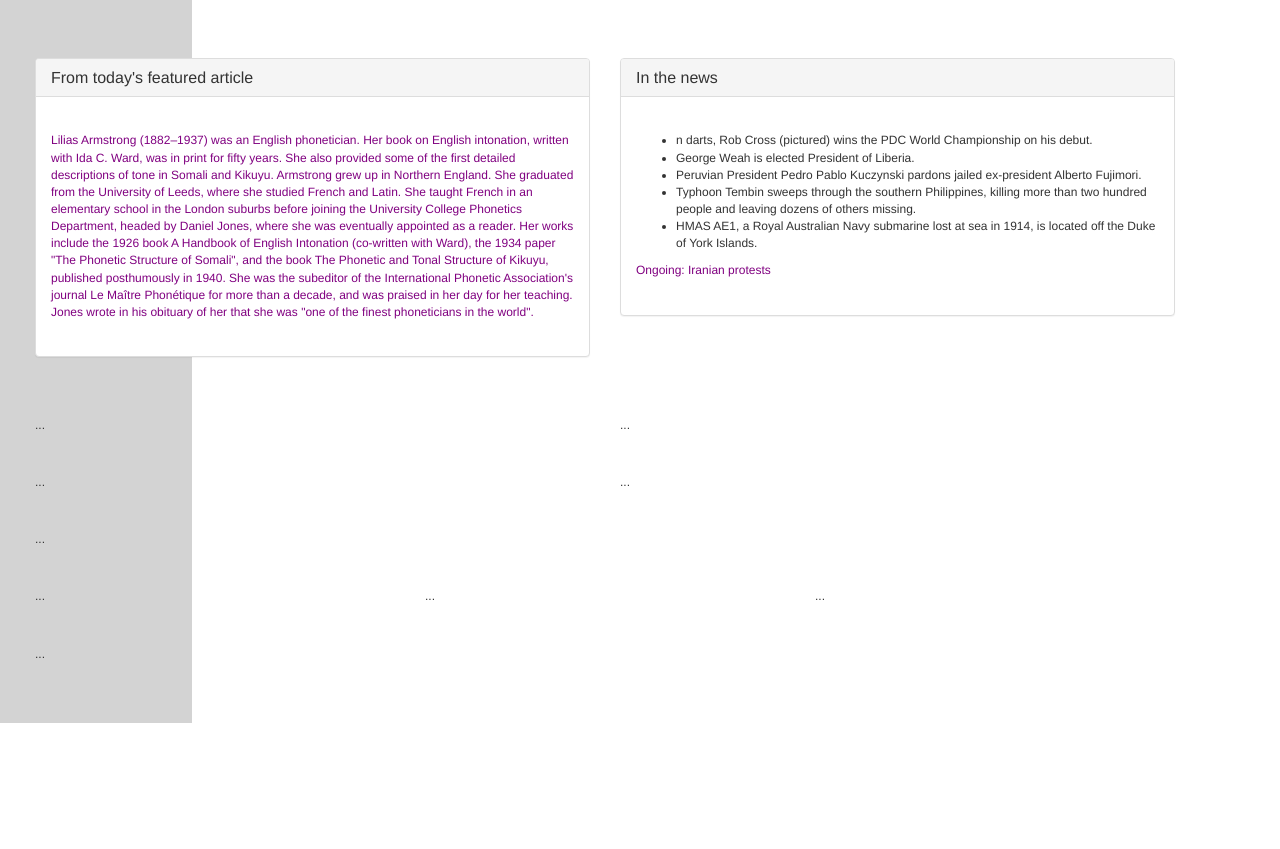
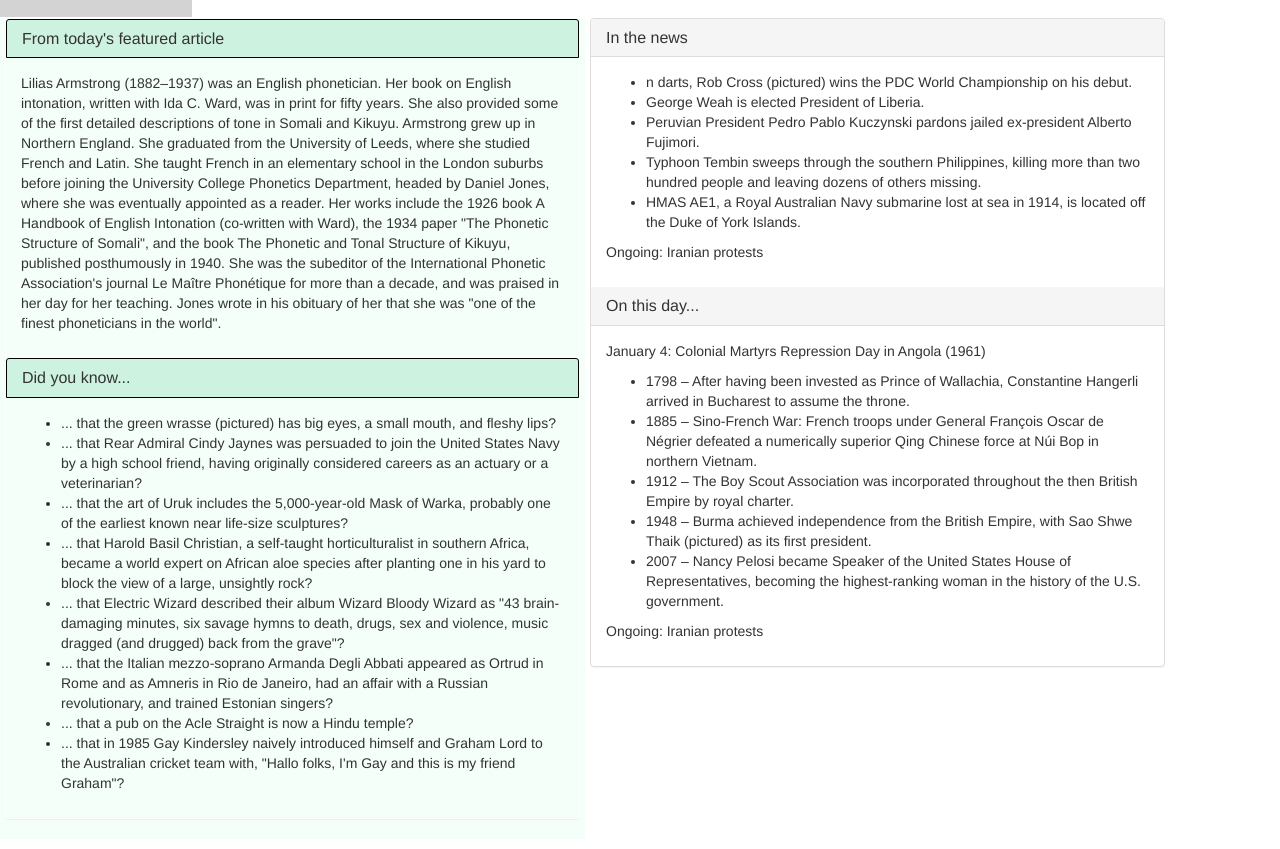
Before and after one commit to Jahmanz/wikipedia-copy, a plain HTML site: page index.html in a window 1280 px wide. Shown: the part 1549-2398 px from the top of the page. Before the commit the page ends 2272 px from the top, so only its background shows below. Drawn offline with Linux system fonts and the light colour scheme.

Commit message:
started working on body

```diff
--- a/css/styles.css
+++ b/css/styles.css
@@ -22,3 +22,26 @@
 #sidebar p.group_title {
   color: black;
 }
+
+#body {
+  display: inline-block;
+  margin: 0;
+}
+
+.col-md-6 {
+  padding-left: 5px;
+  padding-right: 5px;
+}
+
+.green_heading {
+  background-color: #cef2e0;
+  border: 1px solid black;
+}
+
+.green_body {
+  background-color: #f5fffa;
+}
+
+.green_column {
+  background-color: #f5fffa;
+}
--- a/index.html
+++ b/index.html
@@ -96,24 +96,40 @@
       <p>Svenska</p>
       <p>Turkish</p>
       <p>Chinese</p>
+    </div>
     <!-- </div> languages -->
   </div>
 
-  <div class="container">
+  <div class="container" id="body">
     <div class="row">
       <div class="col-md-6"></div>
       <div class="col-md-6"></div>
 
     </div>
 
-    <div class="row">
-        <div class="col-md-6">
-          <div class="panel panel-default">
-            <div class="panel-heading">
+    <div class="row" c>
+        <div class="col-md-6 green_column">
+          <div class="panel" >
+            <div class="panel-heading green_heading">
               <h2 class="panel-title">From today's featured article</h2>
             </div>
-            <div class="panel-body">
+            <div class="panel-body green_body">
               <p>Lilias Armstrong (1882–1937) was an English phonetician. Her book on English intonation, written with Ida C. Ward, was in print for fifty years. She also provided some of the first detailed descriptions of tone in Somali and Kikuyu. Armstrong grew up in Northern England. She graduated from the University of Leeds, where she studied French and Latin. She taught French in an elementary school in the London suburbs before joining the University College Phonetics Department, headed by Daniel Jones, where she was eventually appointed as a reader. Her works include the 1926 book A Handbook of English Intonation (co-written with Ward), the 1934 paper "The Phonetic Structure of Somali", and the book The Phonetic and Tonal Structure of Kikuyu, published posthumously in 1940. She was the subeditor of the International Phonetic Association's journal Le Maître Phonétique for more than a decade, and was praised in her day for her teaching. Jones wrote in his obituary of her that she was "one of the finest phoneticians in the world".</p>
+            </div>
+            <div class="panel-heading green_heading">
+              <h2 class="panel-title">Did you know...</h2>
+            </div>
+            <div class="panel-body green_body">
+              <ul>
+                <li>... that the green wrasse (pictured) has big eyes, a small mouth, and fleshy lips?</li>
+                <li>... that Rear Admiral Cindy Jaynes was persuaded to join the United States Navy by a high school friend, having originally considered careers as an actuary or a veterinarian?</li>
+                <li>... that the art of Uruk includes the 5,000-year-old Mask of Warka, probably one of the earliest known near life-size sculptures?</li>
+                <li>... that Harold Basil Christian, a self-taught horticulturalist in southern Africa, became a world expert on African aloe species after planting one in his yard to block the view of a large, unsightly rock?</li>
+                <li>... that Electric Wizard described their album Wizard Bloody Wizard as "43 brain-damaging minutes, six savage hymns to death, drugs, sex and violence, music dragged (and drugged) back from the grave"?</li>
+                <li>... that the Italian mezzo-soprano Armanda Degli Abbati appeared as Ortrud in Rome and as Amneris in Rio de Janeiro, had an affair with a Russian revolutionary, and trained Estonian singers?</li>
+                <li>... that a pub on the Acle Straight is now a Hindu temple?</li>
+                <li>... that in 1985 Gay Kindersley naively introduced himself and Graham Lord to the Australian cricket team with, "Hallo folks, I'm Gay and this is my friend Graham"?</li>
+              </ul>
             </div>
           </div>
         </div>
@@ -133,36 +149,51 @@
               <p>Ongoing: Iranian protests</p>
               <p><!-- add in Recent Deaths--></p>
             </div>
+            <div class="panel-heading">
+              <h2 class="panel-title">On this day...</h2>
+            </div>
+            <div class="panel-body">
+              <p>January 4: Colonial Martyrs Repression Day in Angola (1961)</p>
+              <ul>
+                <li>1798 – After having been invested as Prince of Wallachia, Constantine Hangerli arrived in Bucharest to assume the throne.</li>
+                <li>1885 – Sino-French War: French troops under General François Oscar de Négrier defeated a numerically superior Qing Chinese force at Núi Bop in northern Vietnam.</li>
+                <li>1912 – The Boy Scout Association was incorporated throughout the then British Empire by royal charter.</li>
+                <li>1948 – Burma achieved independence from the British Empire, with Sao Shwe Thaik (pictured) as its first president.</li>
+                <li>2007 – Nancy Pelosi became Speaker of the United States House of Representatives, becoming the highest-ranking woman in the history of the U.S. government.</li>
+              </ul>
+              <p>Ongoing: Iranian protests</p>
+              <p><!-- add in Recent Deaths--></p>
+            </div>
           </div>
         </div>
     </div>
 
     <div class="row">
-      <div class="col-md-6">...</div>
-      <div class="col-md-6">...</div>
+      <div class="col-md-6"></div>
+      <div class="col-md-6"></div>
 
     </div>
 
     <div class="row">
-      <div class="col-md-6">...</div>
-      <div class="col-md-6">...</div>
+      <div class="col-md-6"></div>
+      <div class="col-md-6"></div>
 
     </div>
 
     <div class="row">
-        <div class="col-md-12">...</div>
+        <div class="col-md-12"></div>
 
     </div>
 
     <div class="row">
-      <div class="col-md-4">...</div>
-      <div class="col-md-4">...</div>
-      <div class="col-md-4">...</div>
+      <div class="col-md-4"></div>
+      <div class="col-md-4"></div>
+      <div class="col-md-4"></div>
 
     </div>
 
     <div class="row">
-      <div class="col-md-12">...</div>
+      <div class="col-md-12"></div>
 
     </div>
 
```
